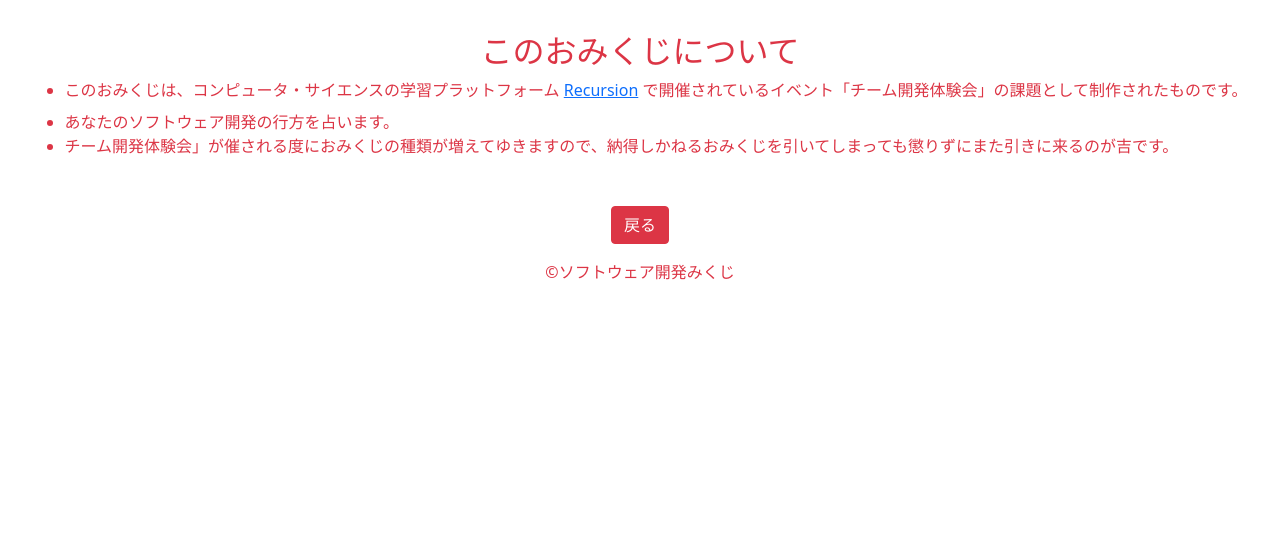
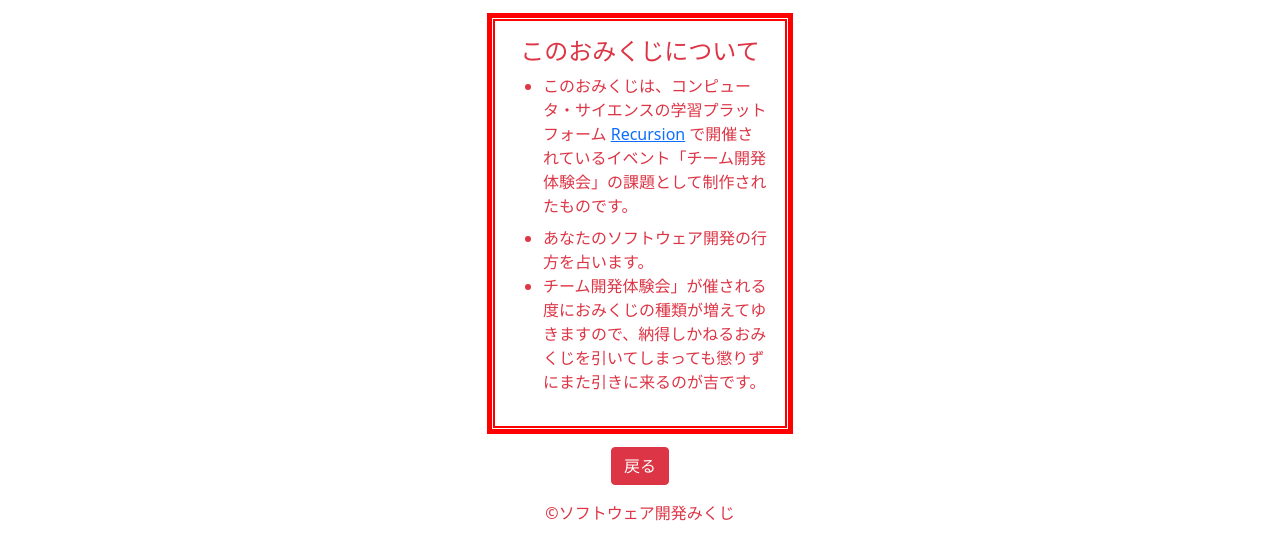
Before and after one commit to recursion-teamdev-team-red/git-workshop, a plain HTML site: page about.html in a window 1280 px wide. Drawn offline with nearby package versions, Linux system fonts and the light colour scheme.

Commit message:
枠の作成

```diff
--- a/about.html
+++ b/about.html
@@ -14,8 +14,8 @@
   <title>おみくじ</title>
 </head>
 <body>
-    <div class ="bg-white d-flex justify-content-center align-items-center flex-column my-3 p-3">
-      <h2 class="text-danger" pb-2>このおみくじについて</h2>
+    <div class ="frame bg-white d-flex justify-content-center align-items-center flex-column my-3 p-3 mx-auto">
+      <h4 class="text-danger" pb-2>このおみくじについて</h4>
       <ul class="text-danger">
         <li class="pb-2">このおみくじは、コンピュータ・サイエンスの学習プラットフォーム
           <a href="https://recursionist.io">Recursion</a>
--- /dev/null
+++ b/styles.css
@@ -0,0 +1,5 @@
+.frame{
+  width: 300px;
+  border: thick double #ff0000;
+  outline: 0.2rem solid #ff0000;
+}
```
Also changed, not shown: developers.html (+2 -1 lines).
